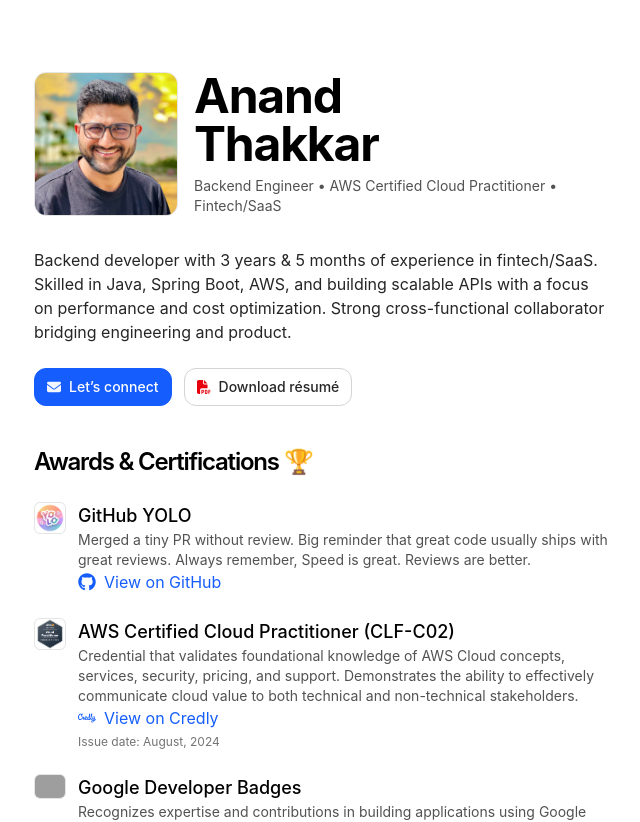
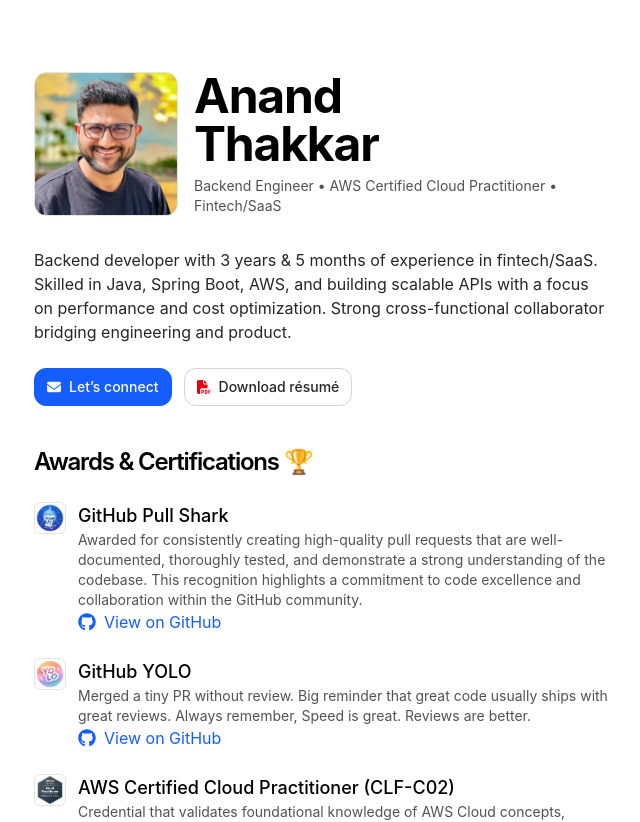
Before and after one commit to TheAnandThakkar/anandthakkar-nextJS, a Next.js app: page / in a window 1280 px wide. Shown: the top 822 px of the page, without its empty margins (318-958 px from the left). Built offline with nearby package versions, Linux system fonts and the light colour scheme; grey boxes are pictures that could not be loaded.

Commit message:
new badge unlocked on github for pull shark

```diff
--- a/app/data/awards.ts
+++ b/app/data/awards.ts
@@ -1,4 +1,11 @@
 export const awards = [
+  {
+    title: "GitHub Pull Shark",
+    url: "https://github.com/users/TheAnandThakkar/achievements/pull-shark",
+    icon: "/github-pullshark.png",
+    description:
+      "Awarded for consistently creating high-quality pull requests that are well-documented, thoroughly tested, and demonstrate a strong understanding of the codebase. This recognition highlights a commitment to code excellence and collaboration within the GitHub community.",
+  },
   {
     title: "GitHub YOLO",
     url: "https://github.com/users/TheAnandThakkar/achievements/yolo",
```
Also changed, not shown: public/github-pullshark.png (added).
